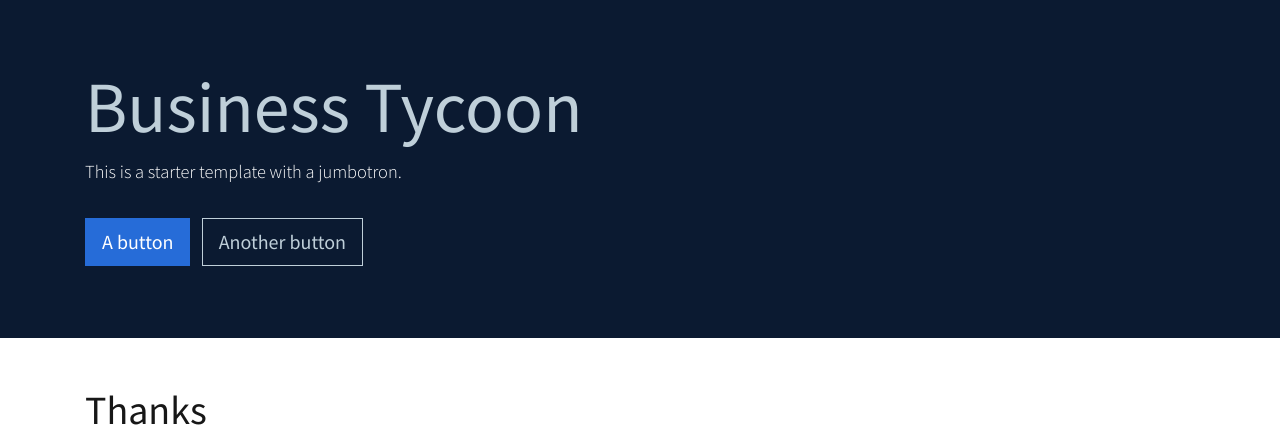
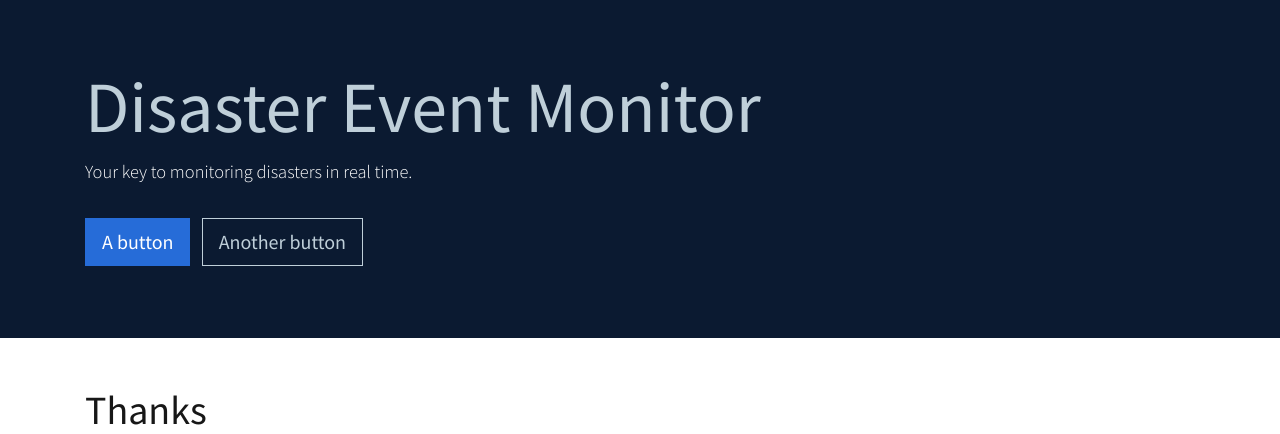
Before and after one commit to abdulelakiri/Varsity-Hacking-Team, a Flask app: page / in a window 1280 px wide. Shown: the part 72-506 px from the top of the page. Run offline with Flask 2, Linux system fonts and the light colour scheme; some libraries are stand-ins or nearby versions.

Commit message:
changed title and subtext

```diff
--- a/webpage/templates/base.html
+++ b/webpage/templates/base.html
@@ -51,8 +51,8 @@
 
     <div class="jumbotron bg-dark text-white mb-0">
       <div class="container">
-        <h1 class="display-3 text-light">Business Tycoon</h1>
-        <div class="lead mb-3">This is a starter template with a jumbotron.</div>
+        <h1 class="display-3 text-light">Disaster Event Monitor</h1>
+        <div class="lead mb-3">Your key to monitoring disasters in real time.</div>
         <div class="mt-4">
           <a href="#!" class="btn btn-primary btn-lg my-2 mr-2">
             <span>A button</span>
```
